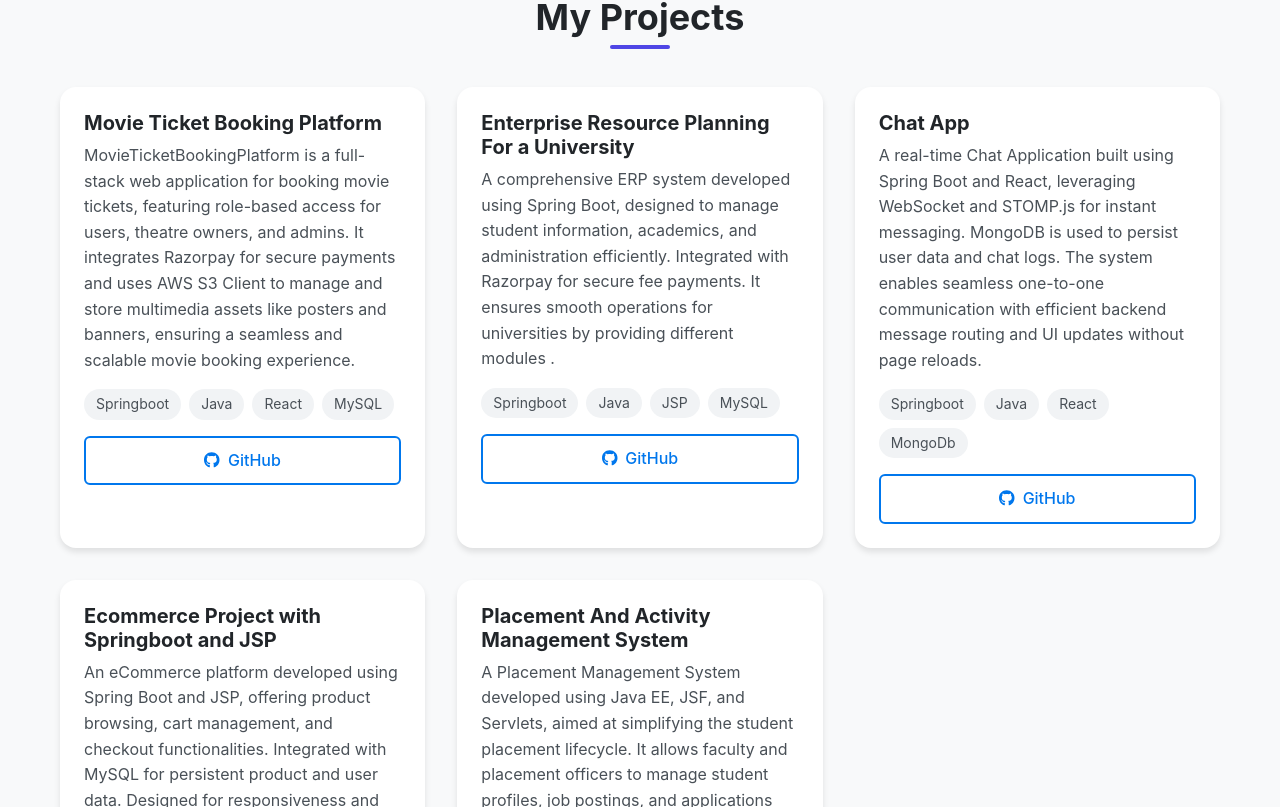
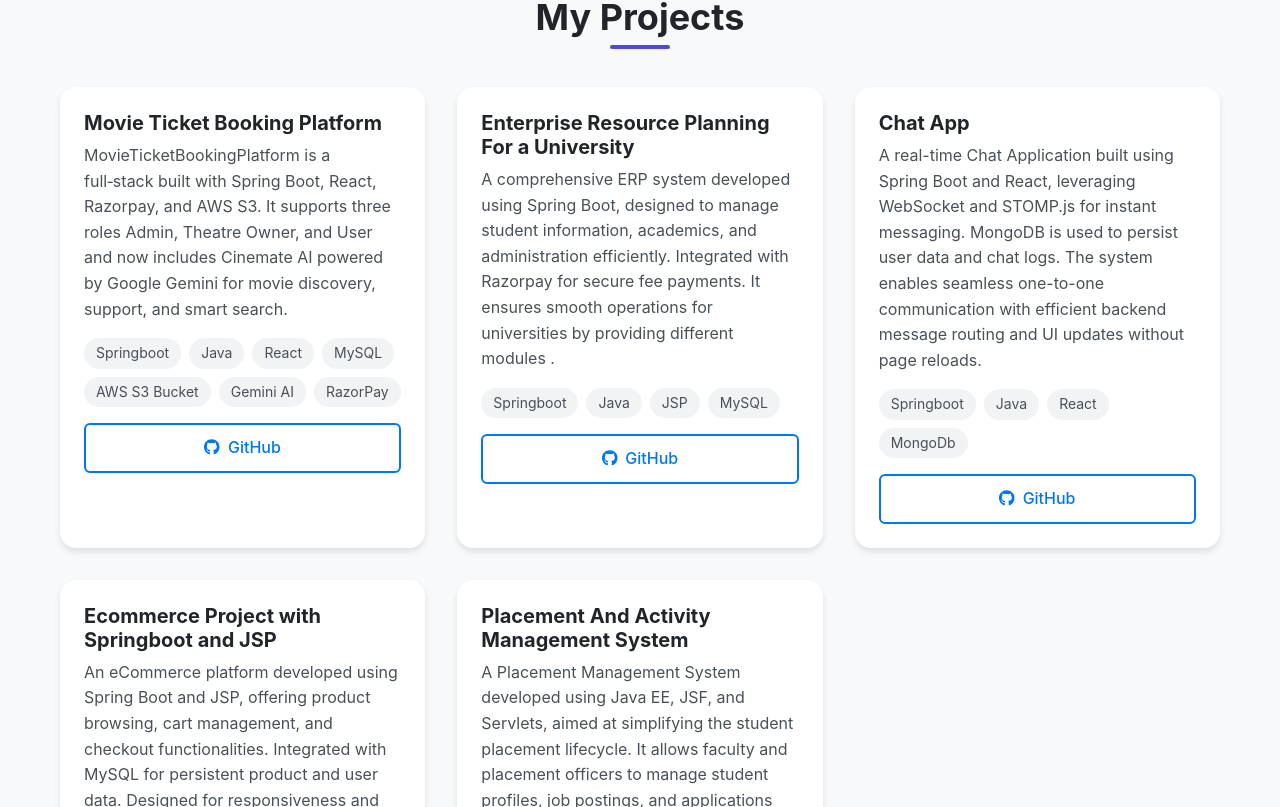
Before and after one commit to RamaKrishna3008/Portfolio, a React (Vite) app: page / in a window 1280 px wide. Shown: the part 2473-3280 px from the top of the page. Built offline with nearby package versions, Linux system fonts and the light colour scheme.

Commit message:
Updated Projects

```diff
--- a/src/components/Projects.jsx
+++ b/src/components/Projects.jsx
@@ -9,9 +9,9 @@ export const Projects = () => {
 
     {
       title: "Movie Ticket Booking Platform",
-      description: "MovieTicketBookingPlatform is a full-stack web application for booking movie tickets, featuring role-based access for users, theatre owners, and admins. It integrates Razorpay for secure payments and uses AWS S3 Client to manage and store multimedia assets like posters and banners, ensuring a seamless and scalable movie booking experience.",
-      technologies: ["Springboot", "Java", "React", "MySQL"],
-      githubLink: "https://github.com/RamaKrishna3008/MovieTicketBookingPlatform"
+      description: "MovieTicketBookingPlatform is a full‑stack built with Spring Boot, React, Razorpay, and AWS S3. It supports three roles Admin, Theatre Owner, and User  and now includes Cinemate AI powered by Google Gemini for movie discovery, support, and smart search.",
+      technologies: ["Springboot", "Java", "React", "MySQL","AWS S3 Bucket","Gemini AI","RazorPay"],
+      githubLink: "https://github.com/RamaKrishna3008/MovieTicketBookingPlatform-Backend"
     },
      {
       title: "Enterprise Resource Planning For a University",
```
